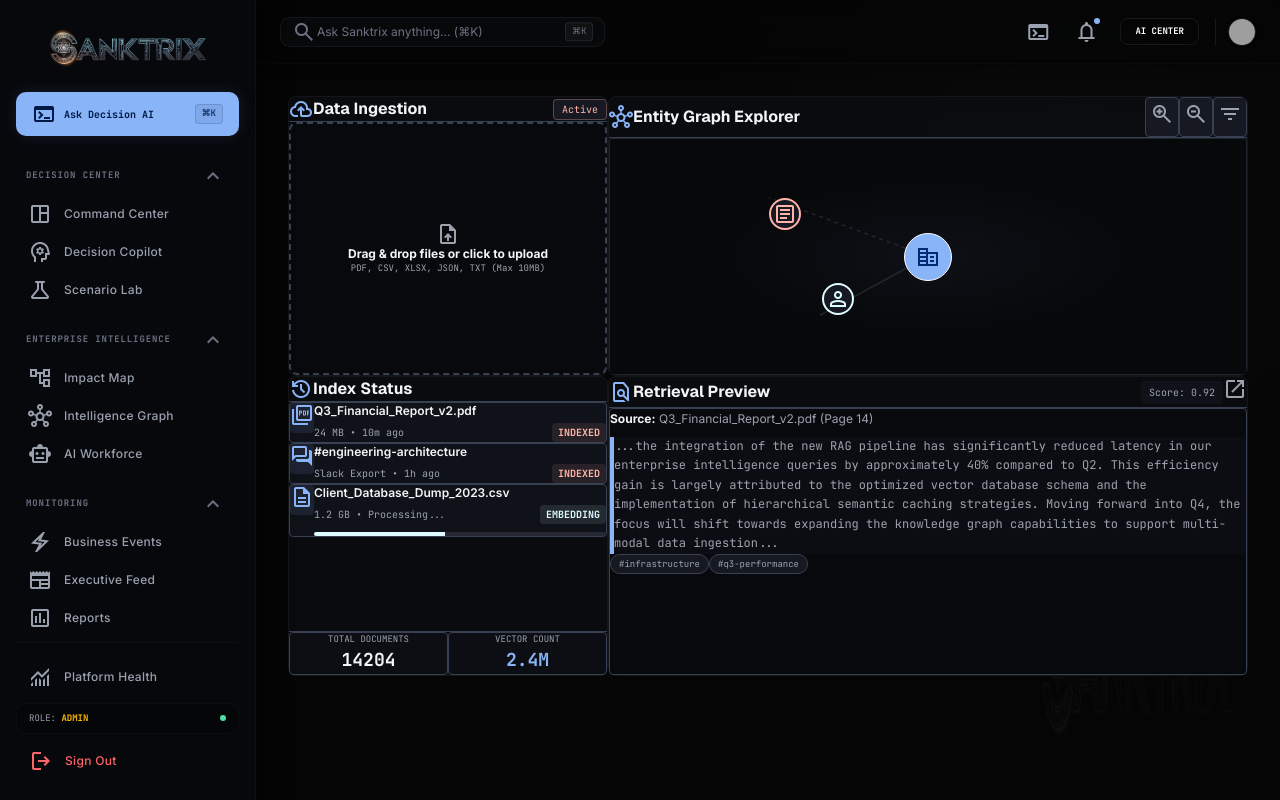
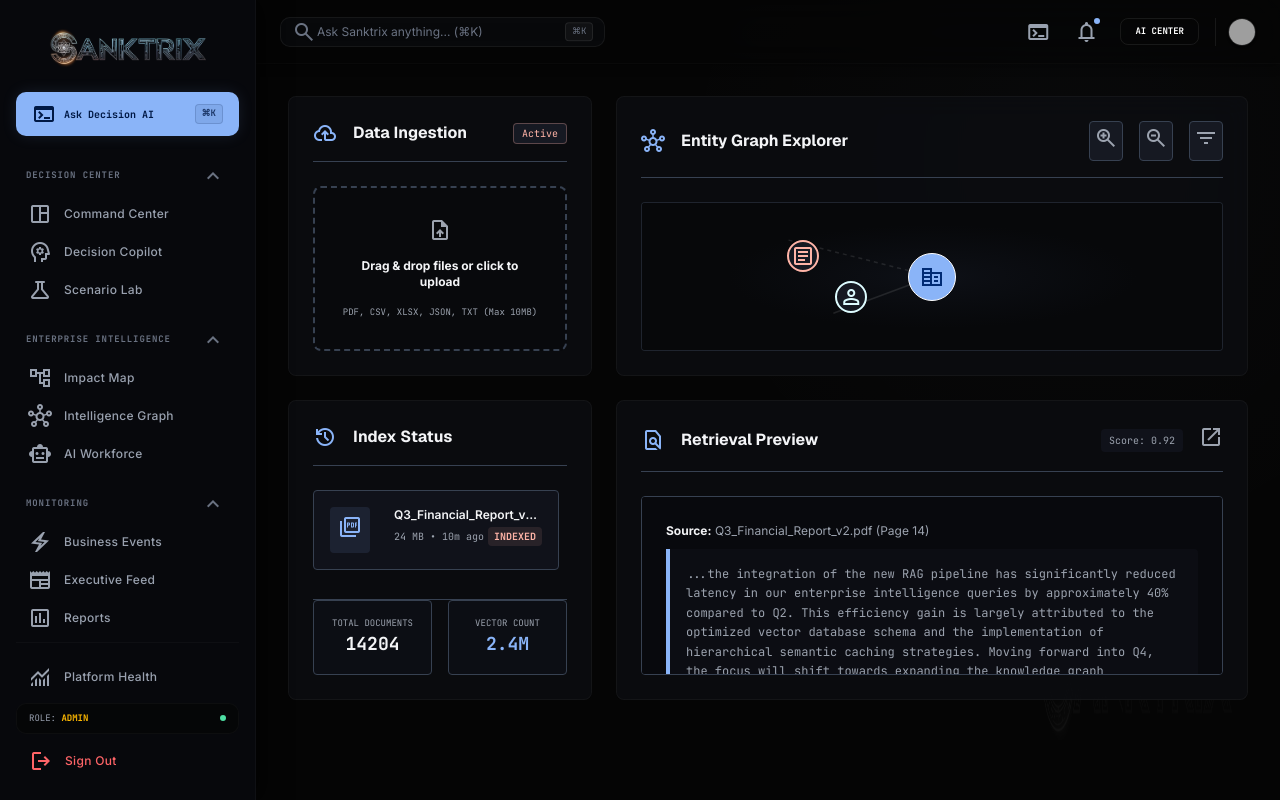
Before and after one commit to karanscosmo/santrix, a Next.js app: page /knowledge in a window 1280 px wide. Built offline with nearby package versions, Linux system fonts and the light colour scheme; grey boxes are pictures that could not be loaded.

Commit message:
Fix UI layout distortion by replacing invalid tailwind sizing classes

```diff
--- a/src/app/knowledge/page.tsx
+++ b/src/app/knowledge/page.tsx
@@ -163,14 +163,14 @@ export default function KnowledgeHubPage() {
 
   return (
     <DashboardLayout>
-      <div className="space-y-md">
+      <div className="space-y-6">
         {/* Row 1: Ingestion and Graph */}
-        <div className="grid grid-cols-1 lg:grid-cols-12 gap-md">
+        <div className="grid grid-cols-1 lg:grid-cols-12 gap-6">
           {/* Upload & Ingestion Area */}
-          <div className="lg:col-span-4 glass-panel rounded-lg p-md relative overflow-hidden flex flex-col h-[280px]">
+          <div className="lg:col-span-4 glass-panel rounded-lg p-6 relative overflow-hidden flex flex-col h-[280px]">
             <div className="stream-pulse"></div>
-            <div className="flex justify-between items-center mb-md border-b border-outline-variant pb-sm">
-              <h2 className="font-display text-headline-md text-on-surface flex items-center gap-sm font-bold text-[16px]">
+            <div className="flex justify-between items-center mb-6 border-b border-outline-variant pb-4">
+              <h2 className="font-display text-headline-md text-on-surface flex items-center gap-4 font-bold text-[16px]">
                 <span className="material-symbols-outlined text-primary text-sm">cloud_upload</span>
                 Data Ingestion
               </h2>
@@ -199,13 +199,13 @@ export default function KnowledgeHubPage() {
                 htmlFor="file-upload-input"
                 className="absolute inset-0 w-full h-full cursor-pointer flex flex-col items-center justify-center"
               >
-                <span className="material-symbols-outlined text-[32px] text-on-surface-variant group-hover:text-primary mb-sm transition-colors">
+                <span className="material-symbols-outlined text-[32px] text-on-surface-variant group-hover:text-primary mb-4 transition-colors">
                   upload_file
                 </span>
-                <p className="text-xs text-on-surface text-center px-lg font-bold">
+                <p className="text-xs text-on-surface text-center px-8 font-bold">
                   Drag &amp; drop files or click to upload
                 </p>
-                <p className="font-mono text-[9px] text-on-surface-variant mt-sm">
+                <p className="font-mono text-[9px] text-on-surface-variant mt-4">
                   PDF, CSV, XLSX, JSON, TXT (Max 10MB)
                 </p>
               </label>
@@ -213,13 +213,13 @@ export default function KnowledgeHubPage() {
           </div>
 
           {/* Knowledge Graph Visualization */}
-          <div className="lg:col-span-8 glass-panel rounded-lg p-md relative overflow-hidden flex flex-col h-[280px]">
-            <div className="flex justify-between items-center mb-md border-b border-outline-variant pb-sm">
-              <h2 className="font-display text-headline-md text-on-surface flex items-center gap-sm font-bold text-[16px]">
+          <div className="lg:col-span-8 glass-panel rounded-lg p-6 relative overflow-hidden flex flex-col h-[280px]">
+            <div className="flex justify-between items-center mb-6 border-b border-outline-variant pb-4">
+              <h2 className="font-display text-headline-md text-on-surface flex items-center gap-4 font-bold text-[16px]">
                 <span className="material-symbols-outlined text-primary text-sm">hub</span>
                 Entity Graph Explorer
               </h2>
-              <div className="flex gap-sm">
+              <div className="flex gap-4">
                 {["zoom_in", "zoom_out", "filter_list"].map((ico, idx) => (
                   <button
                     key={idx}
@@ -275,20 +275,20 @@ export default function KnowledgeHubPage() {
         </div>
 
         {/* Row 2: Ingestions Logs and Retrieval Preview */}
-        <div className="grid grid-cols-1 lg:grid-cols-12 gap-md">
+        <div className="grid grid-cols-1 lg:grid-cols-12 gap-6">
           {/* Recent Ingestions / Stats */}
-          <div className="lg:col-span-4 glass-panel rounded-lg p-md flex flex-col h-[300px]">
-            <h2 className="font-display text-headline-md text-on-surface mb-md border-b border-outline-variant pb-sm flex items-center gap-sm font-bold text-[16px]">
+          <div className="lg:col-span-4 glass-panel rounded-lg p-6 flex flex-col h-[300px]">
+            <h2 className="font-display text-headline-md text-on-surface mb-6 border-b border-outline-variant pb-4 flex items-center gap-4 font-bold text-[16px]">
               <span className="material-symbols-outlined text-primary text-sm">history</span>
               Index Status
             </h2>
-            <div className="flex-grow overflow-y-auto space-y-sm pr-xs">
+            <div className="flex-grow overflow-y-auto space-y-4 pr-2">
               {documents.map(doc => (
                 <div
                   key={doc.id}
-                  className="bg-surface-container p-sm rounded border border-outline-variant flex items-start gap-md hover:border-primary/30 transition-colors"
+                  className="bg-surface-container p-4 rounded border border-outline-variant flex items-start gap-6 hover:border-primary/30 transition-colors"
                 >
-                  <div className="p-xs bg-primary/10 rounded">
+                  <div className="p-2 bg-primary/10 rounded">
                     <span className="material-symbols-outlined text-primary text-[20px]">
                       {doc.type === "PDF" ? "picture_as_pdf" : doc.type === "SLACK" ? "forum" : "description"}
                     </span>
@@ -319,12 +319,12 @@ export default function KnowledgeHubPage() {
                 </div>
               ))}
             </div>
-            <div className="mt-md pt-md border-t border-outline-variant grid grid-cols-2 gap-sm">
-              <div className="bg-surface-container-low p-sm rounded border border-outline-variant text-center">
+            <div className="mt-6 pt-md border-t border-outline-variant grid grid-cols-2 gap-4">
+              <div className="bg-surface-container-low p-4 rounded border border-outline-variant text-center">
                 <p className="text-[9px] text-on-surface-variant font-mono uppercase">Total Documents</p>
                 <p className="text-lg font-bold text-on-surface font-mono">{documents.length + 14201}</p>
               </div>
-              <div className="bg-surface-container-low p-sm rounded border border-outline-variant text-center">
+              <div className="bg-surface-container-low p-4 rounded border border-outline-variant text-center">
                 <p className="text-[9px] text-on-surface-variant font-mono uppercase">Vector Count</p>
                 <p className="text-lg font-bold text-primary font-mono">2.4M</p>
               </div>
@@ -332,13 +332,13 @@ export default function KnowledgeHubPage() {
           </div>
 
           {/* Document Viewer / Retrieval Preview */}
-          <div className="lg:col-span-8 glass-panel rounded-lg p-md flex flex-col h-[300px]">
-            <div className="flex justify-between items-center mb-md border-b border-outline-variant pb-sm">
-              <h2 className="font-display text-headline-md text-on-surface flex items-center gap-sm font-bold text-[16px]">
+          <div className="lg:col-span-8 glass-panel rounded-lg p-6 flex flex-col h-[300px]">
+            <div className="flex justify-between items-center mb-6 border-b border-outline-variant pb-4">
+              <h2 className="font-display text-headline-md text-on-surface flex items-center gap-4 font-bold text-[16px]">
                 <span className="material-symbols-outlined text-primary text-sm">find_in_page</span>
                 Retrieval Preview
               </h2>
-              <div className="flex gap-sm items-center">
+              <div className="flex gap-4 items-center">
                 <span className="font-mono text-[10px] text-on-surface-variant bg-surface-container px-2 py-1 rounded">
                   Score: {retrievalScore}
                 </span>
@@ -351,14 +351,14 @@ export default function KnowledgeHubPage() {
               </div>
             </div>
 
-            <div className="flex-1 bg-surface-container-lowest border border-outline-variant rounded p-md overflow-y-auto font-sans text-xs text-on-surface-variant leading-relaxed">
+            <div className="flex-1 bg-surface-container-lowest border border-outline-variant rounded p-6 overflow-y-auto font-sans text-xs text-on-surface-variant leading-relaxed">
               <p className="mb-2">
                 <strong className="text-on-surface font-bold">Source:</strong> {retrievalSource}
               </p>
-              <div className="p-sm bg-surface-container/50 border-l-4 border-primary rounded-r font-mono">
+              <div className="p-4 bg-surface-container/50 border-l-4 border-primary rounded-r font-mono">
                 {retrievalText}
               </div>
-              <div className="mt-md flex gap-sm">
+              <div className="mt-6 flex gap-4">
                 <span className="px-2 py-0.5 border border-outline-variant rounded-full font-mono text-[9px] text-on-surface-variant bg-surface-container-high">
                   #infrastructure
                 </span>
```
Also changed, not shown: src/app/demo/page.tsx (+22 -22 lines), src/app/workflows/page.tsx (+31 -31 lines).
